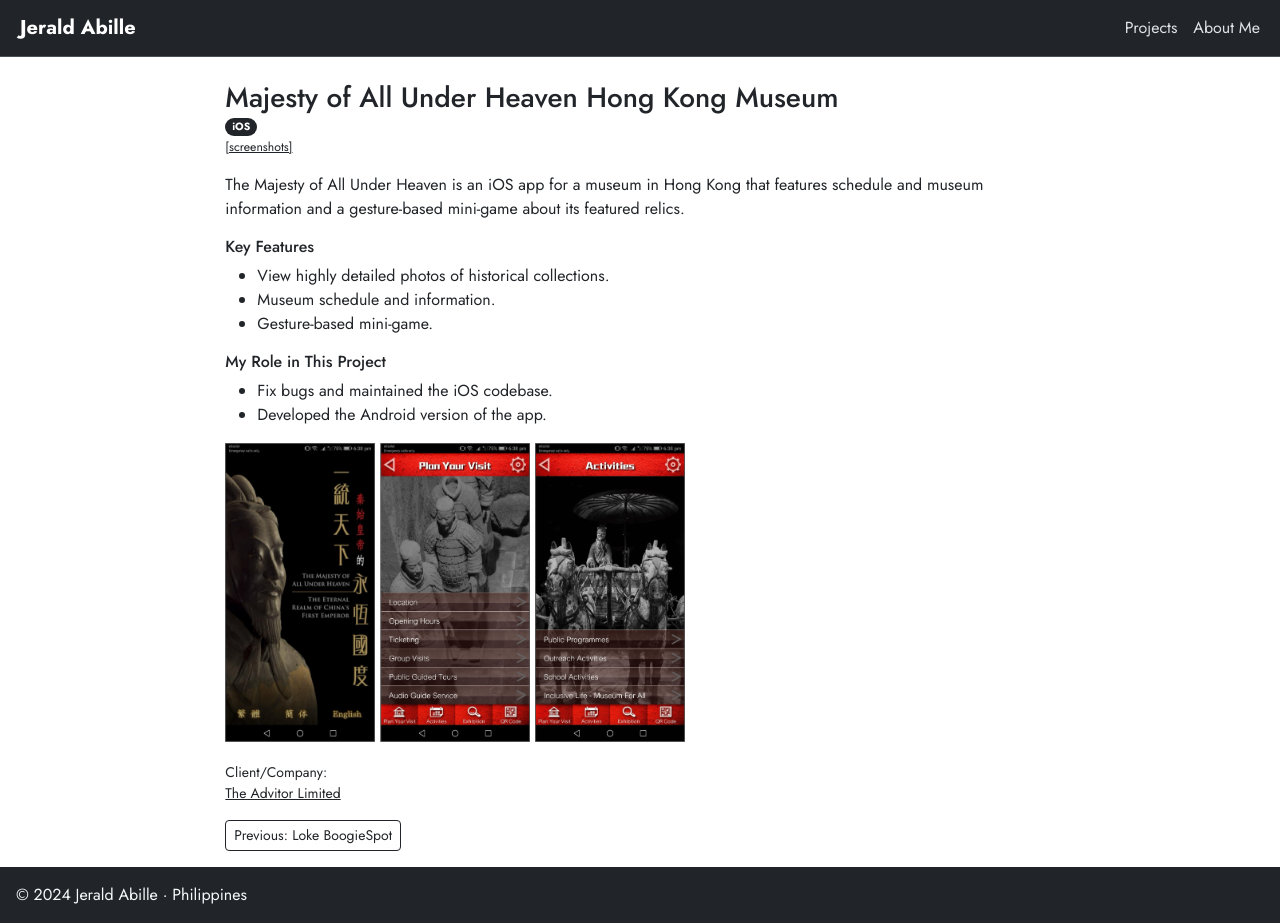
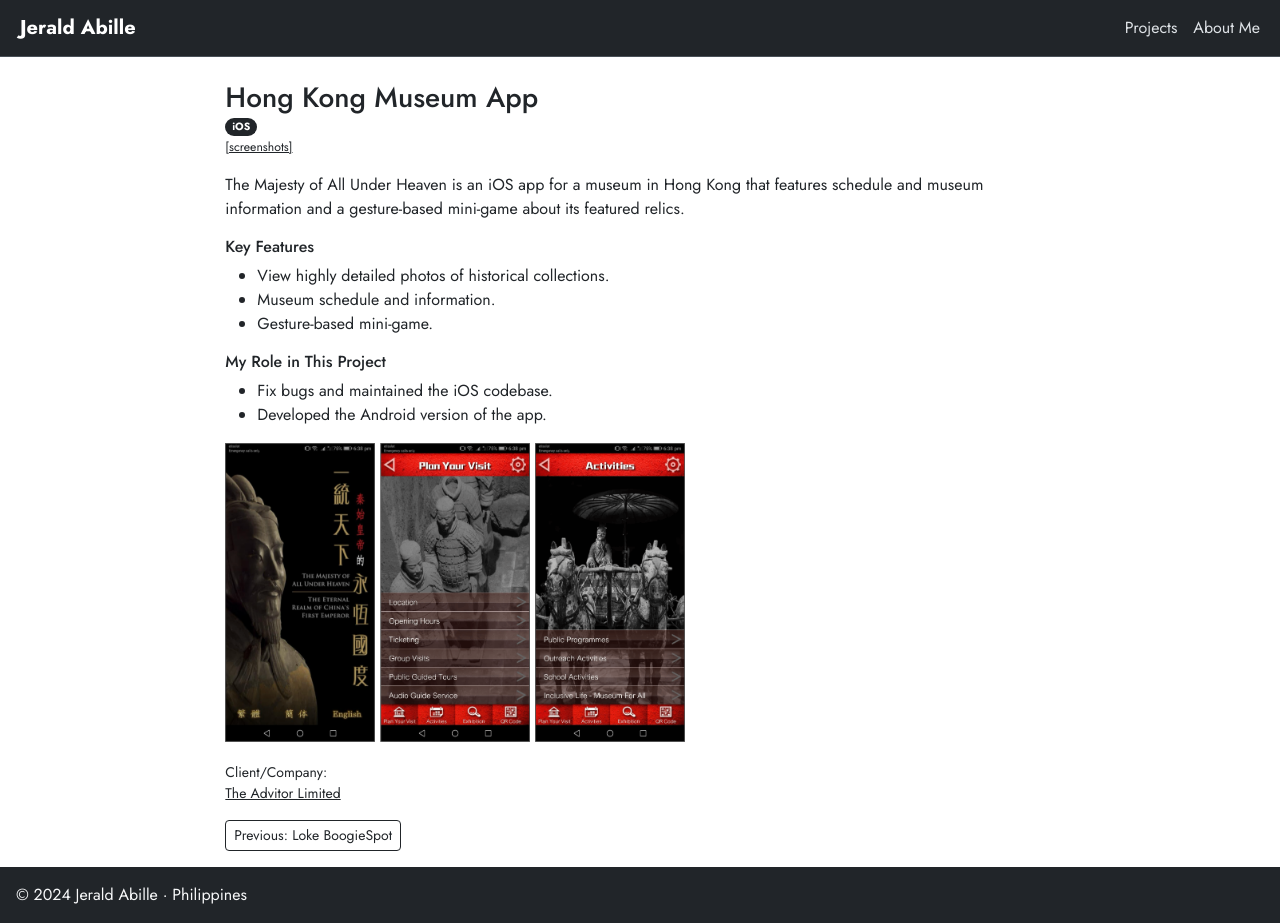
Before and after one commit to thejeraldo/thejeraldo.github.io, a Jekyll site: the page built from _projects/majesty.md, in a window 1280 px wide and 923 px high. Built offline with Jekyll 4.4.1, drawn with Linux system fonts in a browser that asks for light colours.

Commit message:
Fixed prev and next in project details; Shortened name for Majesty app

```diff
--- a/_includes/prev_next.html
+++ b/_includes/prev_next.html
@@ -1,8 +1,29 @@
+{% capture the_collection %}{{ page.collection }}{% endcapture %}
+
+{% if page.collection %}
+  {% assign document = site[the_collection] %}
+{% endif %}
+
+{% for links in document %}
+  {% if links.title == page.title %}
+    {% unless forloop.first %}
+      {% assign prevurl = prev.url %}
+      {% assign prevtitle = prev.title %}
+    {% endunless %}
+    {% unless forloop.last %}
+      {% assign next = document[forloop.index] %}
+      {% assign nexttitle = next.title %}
+      {% assign nexturl = next.url %}
+    {% endunless %}
+  {% endif %}
+  {% assign prev = links %}
+{% endfor %}
+
 <div class="mb-3 d-flex flex-column flex-md-row">
-    {% if page.previous %}
-    <a href="{{page.previous.url}}" class="link-dark mb-2 me-2 mb-md-0"><button type="button" class="btn btn-outline-dark btn-sm">Previous: {{ page.previous.title }}</button></a>
-    {% endif %}
-    {% if page.next %}
-    <a href="{{page.next.url}}" class="link-dark"><button type="button" class="btn btn-outline-dark btn-sm">Next: {{ page.next.title }}</button></a>
-    {% endif %}
+{% if prevurl %}
+<a href="{{ prevurl }}" class="link-dark mb-2 me-2 mb-md-0"><button type="button" class="btn btn-outline-dark btn-sm">Previous: {{ prevtitle }}</button></a>
+{% endif %}
+{% if nexturl %}
+<a href="{{ nexturl }}" class="link-dark"><button type="button" class="btn btn-outline-dark btn-sm">Next: {{ nexttitle }}</button></a>
+{% endif %}
 </div>
--- a/_projects/majesty.md
+++ b/_projects/majesty.md
@@ -1,7 +1,7 @@
 ---
 layout: project
 order: 1
-title: "Majesty of All Under Heaven Hong Kong Museum"
+title: "Hong Kong Museum App"
 caption: "An app for a Hong Kong museum that features schedule and museum information"
 home-image: "majesty.png"
 client:
```
